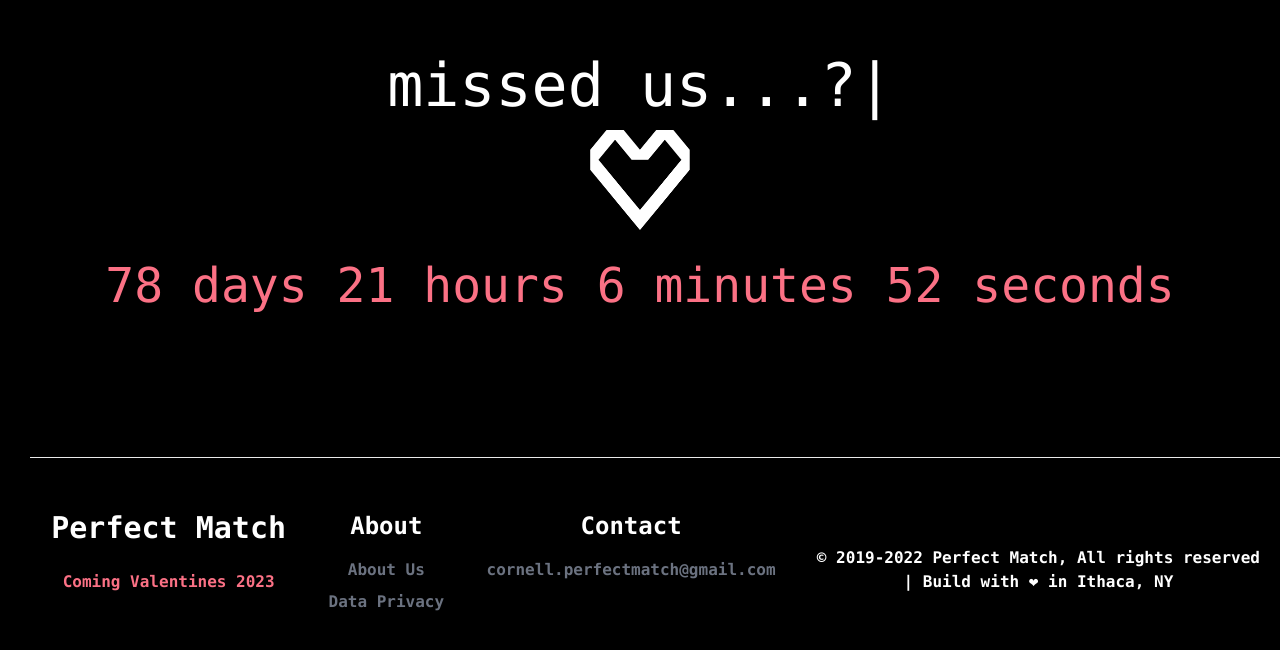
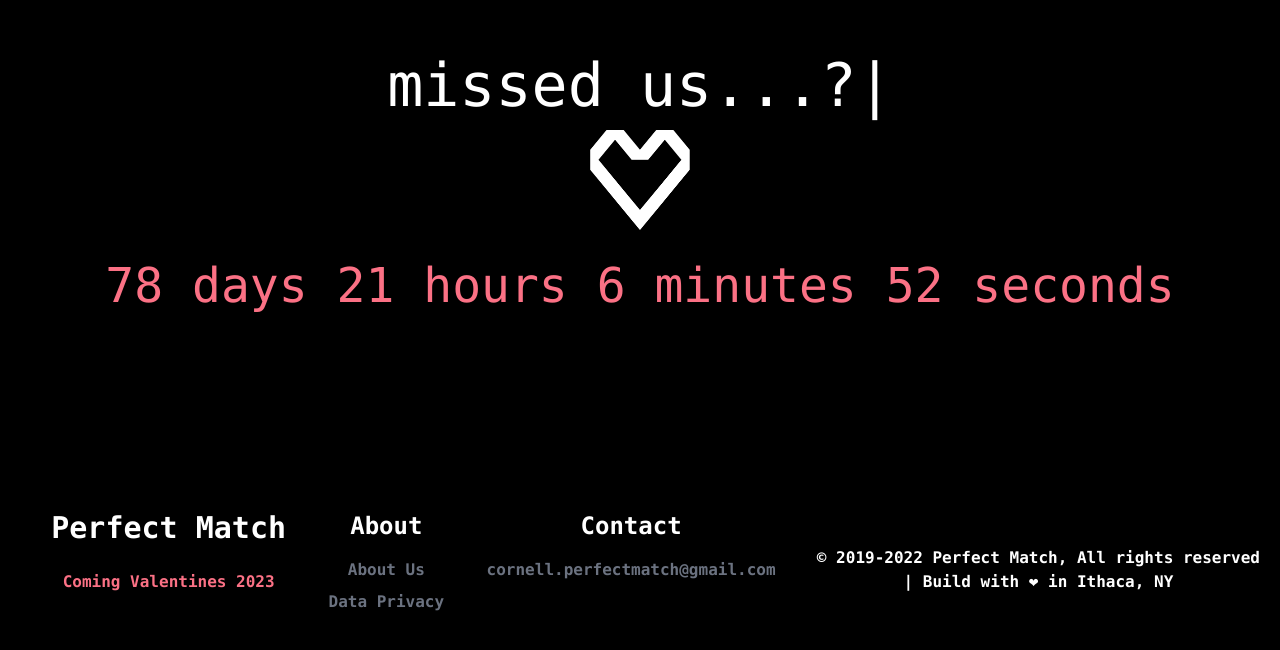
Before and after one commit to Perfect-Match-Org/perfect-match-web, a Next.js app: page / in a window 1280 px wide. Shown: the part 118-768 px from the top of the page. Built offline with nearby package versions, Linux system fonts and the light colour scheme.

Commit message:
Update Home.module.css

```diff
--- a/styles/Home.module.css
+++ b/styles/Home.module.css
@@ -2,7 +2,7 @@
   display: flex;
   flex: 1;
   padding: 2rem 0;
-  border-top: 1px solid #eaeaea;
+/*   border-top: 1px solid #eaeaea; */
   justify-content: center;
   align-items: center;
 }
```
